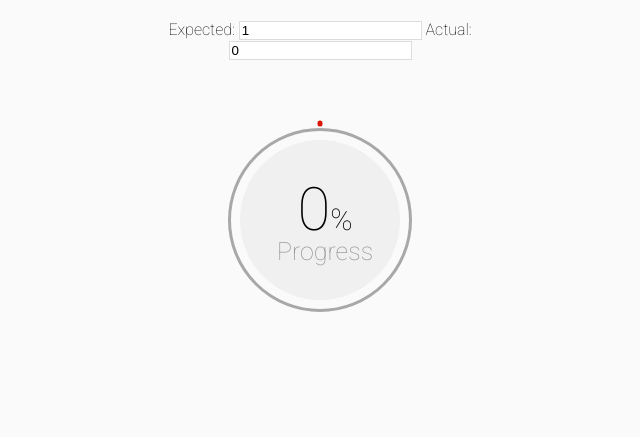
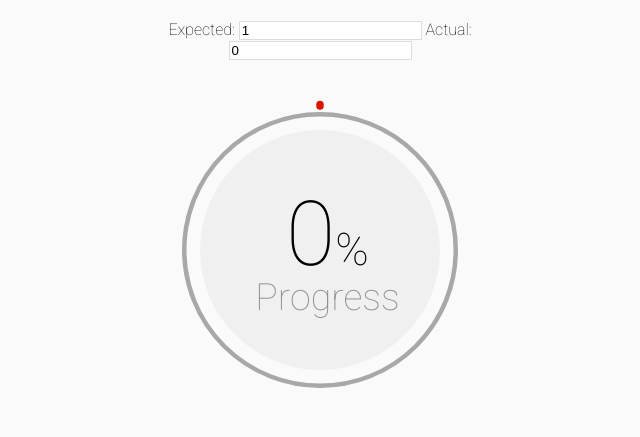
Before and after one commit to ayu48/bw-exercise, a plain HTML site: page index.html in a window 1280 px wide. Shown: the whole page, without its empty margins (320-960 px from the left). Drawn offline with Linux system fonts and the light colour scheme.

Commit message:
Update 2014-11-04T03:53:13.635Z

```diff
--- a/css/main.css
+++ b/css/main.css
@@ -1 +1 @@
-body,html{margin:0;font-family:Roboto,sans-serif;font-weight:100;background-color:#FAFAFA}svg{width:300px;height:300px}circle{fill:#F0F0F0}.circle-translate{transform:translate(150px,150px)}.progress-num{font-size:60px}.progress-num tspan{font-size:30px}.progress-text{font-size:25px;fill:#909090}.actual-arc{stroke-width:5px}.expected-arc{stroke-width:2px;fill:#A8A8A8}input{border:1px solid #dcdcdc;transition:box-shadow .3s,border .3s}input:focus{border:1px solid #707070;box-shadow:0 0 5px 1px #969696}.content{width:400px;margin-top:20px;margin-left:auto;margin-right:auto}.row{display:block;text-align:center}.invalid-message{margin:10px;color:red;font-weight:400}
+body,html{margin:0;font-family:Roboto,sans-serif;font-weight:100;background-color:#FAFAFA}svg{margin:30px}circle{fill:#F0F0F0}.progress-num{font-size:60px}.progress-num tspan{font-size:30px}.progress-text{font-size:25px;fill:#909090}.actual-arc{stroke-width:5px}.expected-arc{stroke-width:2px;fill:#A8A8A8}input{border:1px solid #dcdcdc;transition:box-shadow .3s,border .3s}input:focus{border:1px solid #707070;box-shadow:0 0 5px 1px #969696}.content{width:400px;margin-top:20px;margin-left:auto;margin-right:auto}.row{display:block;text-align:center}.invalid-message{margin:10px;color:red;font-weight:400}
--- a/index.html
+++ b/index.html
@@ -17,7 +17,7 @@
                 <div invalid-message class="invalid-message" expected="expected" actual="actual"></div>
             </div>
             <div class="row">
-                <progress-indicator class="center" expected="expected" actual="actual"></progress-indicator>
+                <progress-indicator class="center" expected="expected" actual="actual" size="300"></progress-indicator>
             </div>
         </div>
     </body>
--- a/js/main.js
+++ b/js/main.js
@@ -28,7 +28,10 @@ angular.module('BWProgress', []).factory('Utilities', function() {
       actual: '='
     },
     link: function(scope, element, attr) {
-      var actual, arc, arcs, color, elem, expected, getPercentage, progressNum, svg, updateIndicator, updateText;
+      var actual, arc, arcs, color, elem, expected, getPercentage, progressNum, scale, size, svg, transform, updateIndicator, updateText;
+      size = attr.size || 200;
+      scale = size / 200;
+      transform = 'scale(' + scale + ') translate( 100px, 100px)';
       expected = 0;
       actual = 0;
       scope.$watchCollection('[expected, actual]', function(_arg) {
@@ -42,8 +45,8 @@ angular.module('BWProgress', []).factory('Utilities', function() {
       getPercentage = function(value) {
         return Math.round(value * 100);
       };
-      svg = d3.select(element[0]).append('svg');
-      elem = svg.append("g").attr("class", "circle-translate");
+      svg = d3.select(element[0]).append('svg').attr("width", size).attr("height", size);
+      elem = svg.append("g").style("transform", transform);
       elem.append("circle").attr("r", 80);
       progressNum = elem.append("text").attr("class", "progress-num").attr("x", 5).attr("y", 10).attr("text-anchor", "middle").text(getPercentage(actual));
       progressNum.append("tspan").text("%");
@@ -81,7 +84,7 @@ angular.module('BWProgress', []).factory('Utilities', function() {
         return d.color(actual);
       }).attr('stroke', function(d) {
         return d.color(actual);
-      }).attr('stroke-linejoin', 'round').transition().duration(800).attrTween("d", function(d) {
+      }).attr('stroke-linejoin', 'round').style('transform', transform).transition().duration(800).attrTween("d", function(d) {
         return arc(d);
       });
       updateText = function(expected, actual) {
```
